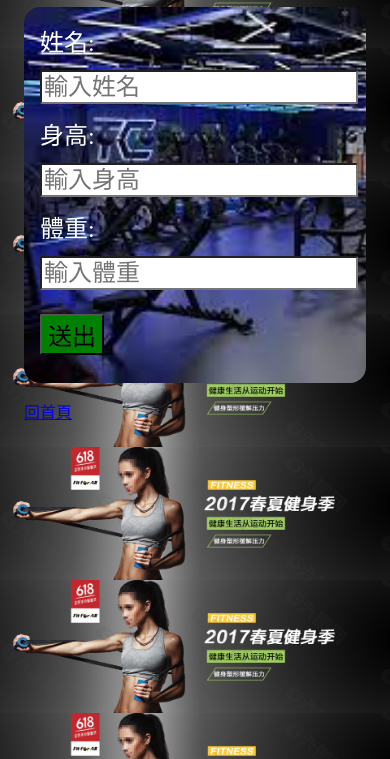
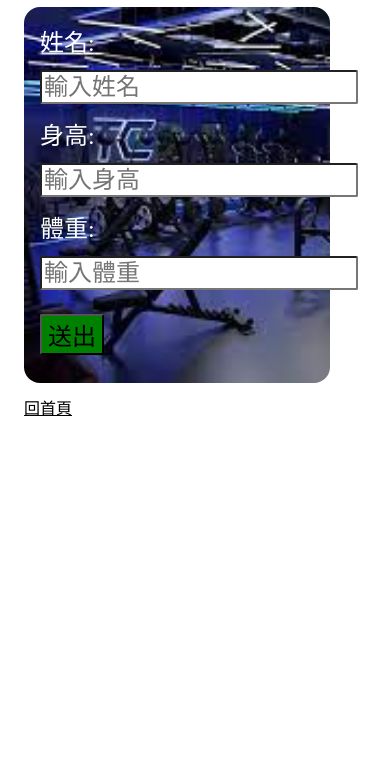
Before and after one commit to RonaldHsiao/gym-demo, a plain HTML site: page bmi.html in a window 390 px wide. Shown: the part 85-844 px from the top of the page. Drawn offline with Linux system fonts and the light colour scheme; files whose address does not match are found by name.

Commit message:
完成CSS

```diff
--- a/bmi.html
+++ b/bmi.html
@@ -1,5 +1,22 @@
 <head>
     <link rel="stylesheet" href ="./css/style.css">
+<style>
+    body{
+        background: white;
+    }
+    a{
+        color: black;
+    }
+    @media screen and (max-width:1024px) {
+        table{
+            width: 100%;
+        }
+        form{
+            width:80%;
+            font-size: 12px;
+        }
+    }
+</style>
 </head>
 <body>
     <h1>BMI計算器</h1>
--- a/css/style.css
+++ b/css/style.css
@@ -39,3 +39,16 @@ body{
     button{
         background-color: green;
     }
+
+    @media screen and (max-width:1024px) {
+        form{
+            width:80%;
+            font-size: 12px;
+        }
+    }
+        @media screen and (max-width:768px) {
+        form{
+            width:100%;
+            font-size: 12px;
+        }
+    }
```
